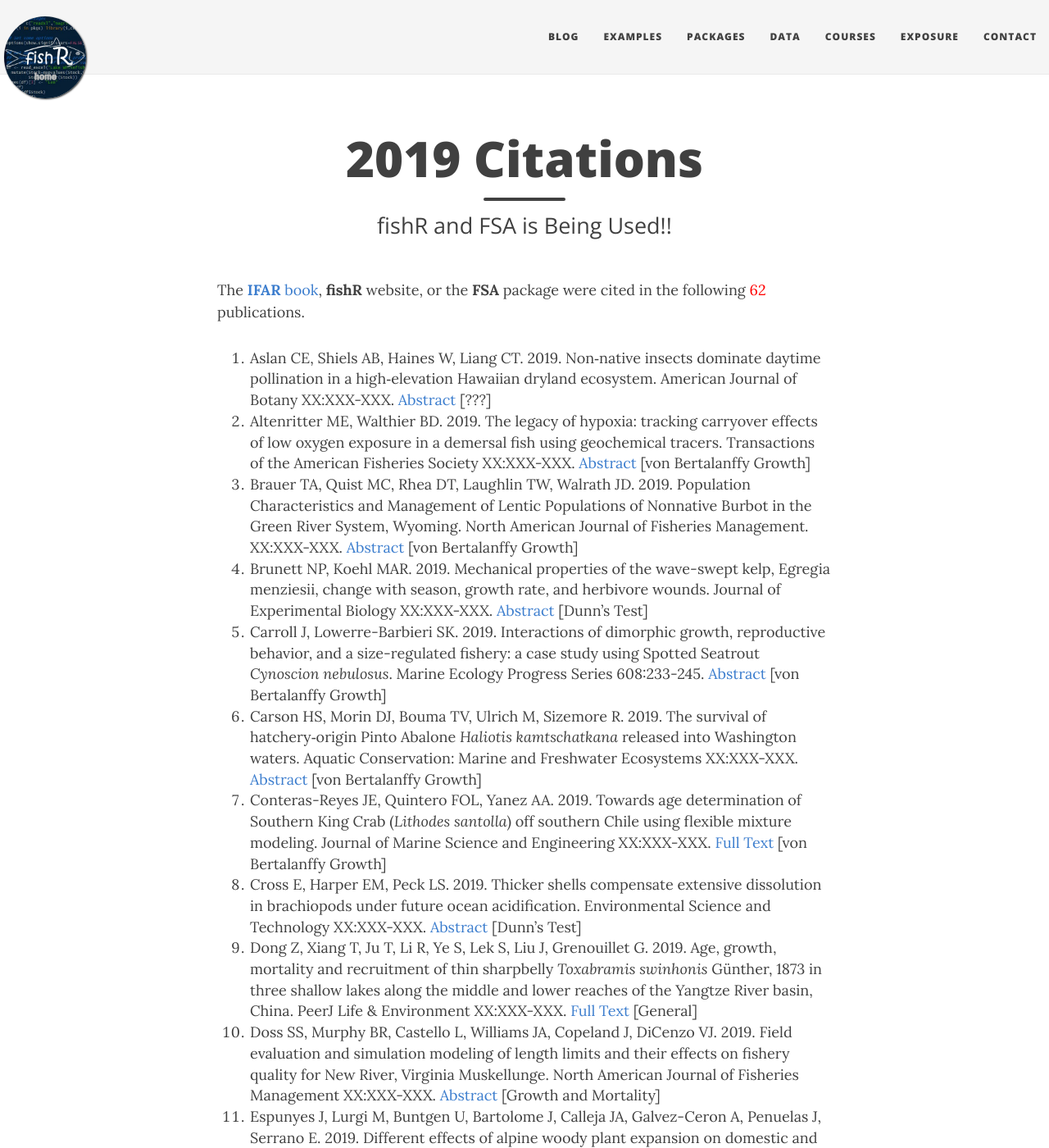
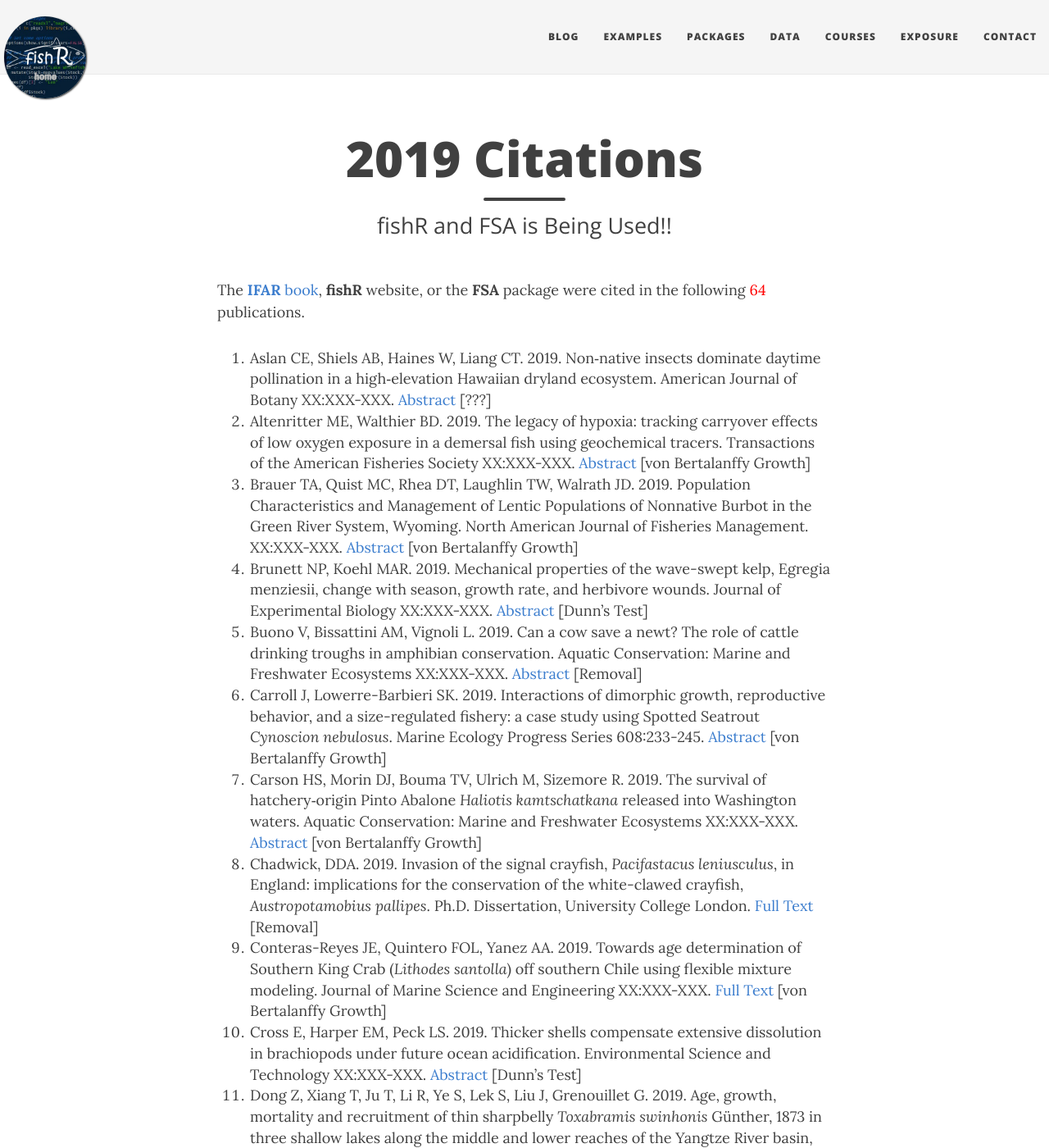
Before and after one commit to droglenc/fishR, a Jekyll site: the page built from exposure/exposure-citations19.md, in a window 1280 px wide and 1400 px high. Shown: the whole window at 82% size. Built offline with Jekyll 4.4.1, drawn with Linux system fonts in a browser that asks for light colours; nearby versions of some CDN libraries.

Commit message:
Update exposure-citations19.md

```diff
--- a/exposure/exposure-citations19.md
+++ b/exposure/exposure-citations19.md
@@ -5,14 +5,17 @@ subtitle: fishR and FSA is Being Used!!
 css: "/css/exposure-citation.css"
 ---
 
-The [**IFAR** book](http://derekogle.com/IFAR/), **fishR** website, or the **FSA** package were cited in the following <span id="contact-div">62</span> publications.
+The [**IFAR** book](http://derekogle.com/IFAR/), **fishR** website, or the **FSA** package were cited in the following <span id="contact-div">64</span> publications.
 
 1. Aslan CE, Shiels AB, Haines W, Liang CT. 2019. Non‐native insects dominate daytime pollination in a high‐elevation Hawaiian dryland ecosystem. American Journal of Botany XX:XXX-XXX. [Abstract](https://bsapubs.onlinelibrary.wiley.com/doi/abs/10.1002/ajb2.1233) [???]
 1. Altenritter ME, Walthier BD. 2019. The legacy of hypoxia: tracking carryover effects of low oxygen exposure in a demersal fish using geochemical tracers. Transactions of the American Fisheries Society XX:XXX-XXX. [Abstract](https://afspubs.onlinelibrary.wiley.com/doi/abs/10.1002/tafs.10159) [von Bertalanffy Growth]
 1. Brauer TA, Quist MC, Rhea DT, Laughlin TW, Walrath JD. 2019. Population Characteristics and Management of Lentic Populations of Nonnative Burbot in the Green River System, Wyoming. North American Journal of Fisheries Management. XX:XXX-XXX. [Abstract](https://afspubs.onlinelibrary.wiley.com/doi/abs/10.1002/nafm.10247) [von Bertalanffy Growth]
 1. Brunett NP, Koehl MAR. 2019. Mechanical properties of the wave-swept kelp, Egregia menziesii, change with season, growth rate, and herbivore wounds. Journal of Experimental Biology XX:XXX-XXX. [Abstract](http://jeb.biologists.org/content/early/2019/01/23/jeb.190595.abstract) [Dunn's Test]
+1. Buono V, Bissattini AM, Vignoli L. 2019. Can a cow save a newt? The role of cattle drinking troughs in
+amphibian conservation. Aquatic Conservation: Marine and Freshwater Ecosystems XX:XXX-XXX. [Abstract](https://onlinelibrary.wiley.com/doi/abs/10.1002/aqc.3126) [Removal]
 1. Carroll J, Lowerre-Barbieri SK. 2019. Interactions of dimorphic growth, reproductive behavior, and a size-regulated fishery: a case study using Spotted Seatrout *Cynoscion nebulosus*. Marine Ecology Progress Series 608:233-245. [Abstract](https://www.int-res.com/abstracts/meps/v608/p233-245) [von Bertalanffy Growth]
 1. Carson HS, Morin DJ, Bouma TV, Ulrich M, Sizemore R. 2019. The survival of hatchery‐origin Pinto Abalone *Haliotis kamtschatkana* released into Washington waters. Aquatic Conservation: Marine and Freshwater Ecosystems XX:XXX-XXX. [Abstract](https://onlinelibrary.wiley.com/doi/abs/10.1002/aqc.3004) [von Bertalanffy Growth]
+1. Chadwick, DDA. 2019. Invasion of the signal crayfish, *Pacifastacus leniusculus*, in England: implications for the conservation of the white-clawed crayfish, *Austropotamobius pallipes*. Ph.D. Dissertation, University College London. [Full Text](http://discovery.ucl.ac.uk/10072844/1/D%20Chadwick%20Thesis.pdf) [Removal]
 1. Conteras-Reyes JE, Quintero FOL, Yanez AA. 2019. Towards age determination of Southern King Crab (*Lithodes santolla*) off southern Chile using flexible mixture modeling. Journal of Marine Science and Engineering XX:XXX-XXX. [Full Text](https://www.researchgate.net/publication/329586900_Towards_Age_Determination_of_Southern_King_Crab_Lithodes_santolla_Off_Southern_Chile_Using_Flexible_Mixture_Modeling/references) [von Bertalanffy Growth]
 1. Cross E, Harper EM, Peck LS. 2019. Thicker shells compensate extensive dissolution in brachiopods under future ocean acidification. Environmental Science and Technology XX:XXX-XXX. [Abstract](https://pubs.acs.org/doi/abs/10.1021/acs.est.9b00714) [Dunn's Test]
 1. Dong Z, Xiang T, Ju T, Li R, Ye S, Lek S, Liu J, Grenouillet G. 2019. Age, growth, mortality and recruitment of thin sharpbelly *Toxabramis swinhonis* Günther, 1873 in three shallow lakes along the middle and lower reaches of the Yangtze River basin, China. PeerJ Life & Environment XX:XXX-XXX. [Full Text](https://peerj.com/articles/6772/) [General]
@@ -25,7 +28,7 @@ The [**IFAR** book](http://derekogle.com/IFAR/), **fishR** website, or the **FSA
 1. Francis MP, Maolagain CO. 2019. Growth‐band counts from Elephantfish *Callorhinchus milii* fin spines do not correspond with independently estimated ages. Journal of Fish Biology XX:XXX-XXX. [Abstract](https://onlinelibrary.wiley.com/doi/abs/10.1111/jfb.14060) [von Bertalanffy Growth]
 1. Gonzalez-Gonzales LDV, Ehermann NR. 2019. Length-weight relationships of six elasmobranch species captured at the artisinal fishery of Margarita Island, Venezuela. Journal of Applied Ichthyology XX:XXX-XXX. [Abstract](https://onlinelibrary.wiley.com/doi/abs/10.1111/jai.13832) [Weight-Length]
 1. Gegner J, Baudach A, Mukherjee K, Halitschke R, Vogel H, Vilcinskas A. 2019. Epigenetic mechanisms are involved in sex-specific *trans*-generational immune priming in the Lepidopteran model host *Manduca sexta*. Frontiers in Physiology XX:XXX-XXX. [Full Text](https://www.frontiersin.org/articles/10.3389/fphys.2019.00137/full) [Dunn's Test; Summarize]
-1. Gelan MT. 2019. Forest ecosystem services and resilience of the social-ecological system in a protected forest of the central highlands of Ethiopia. Ph.D. Dissertation, KU Leueven Science, Engineering, & Technology. [Full Text](http://scholar.google.com/scholar_url?url=https://lirias.kuleuven.be/retrieve/537647&hl=en&sa=X&d=8666473075266225366&scisig=AAGBfm09_cPi66H70Qm7XWGhA_8Nr7AnVw&nossl=1&oi=scholaralrt) [Dunn's Test]
+1. Gelan MT. 2019. Forest ecosystem services and resilience of the social-ecological system in a protected forest of the central highlands of Ethiopia. Ph.D. Dissertation, KU Leueven Science, Engineering, & Technology. [Full Text](https://lirias.kuleuven.be/retrieve/537647) [Dunn's Test]
 1. Graves JM. 2019. Abundance, movement, and genetic patters of wild trout in a western Pennsylvania watershed prior to an abandoned mine drainage remediation project. M.Sc. Thesis Indiana University of Pennsylvania. [Full Text](https://knowledge.library.iup.edu/cgi/viewcontent.cgi?article=2611&context=etd) [Depletion]
 1. Hamed O, Dufour JL, Chakroun-Marzouk N, Mahe K. 2019. Age, growth and mortality of the Starry Weever *Trachinus radiatus* Cuvier, 1829 in Tunisian waters. Cahiers de Biologie Marine 60:87-94. [Full Text](https://www.researchgate.net/profile/Oussama_Hamed2/publication/330566623_Age_growth_and_mortality_of_the_starry_weever_Trachinus_radiatus_Cuvier_1829_in_the_Tunisian_waters/links/5c48c020299bf12be3ddd903/Age-growth-and-mortality-of-the-starry-weever-Trachinus-radiatus-Cuvier-1829-in-the-Tunisian-waters.pdf) [von Bertalanffy Growth]
 1. Harris HE, Patterson III WF, Ahrens RNM, Allen MS. 2019. Detection and removal efficiency of invasive lionfish in the northern Gulf of Mexico. Fisheries Research 213:22-32. [Abstract](https://www.sciencedirect.com/science/article/pii/S0165783619300025) [Depletion]
```
